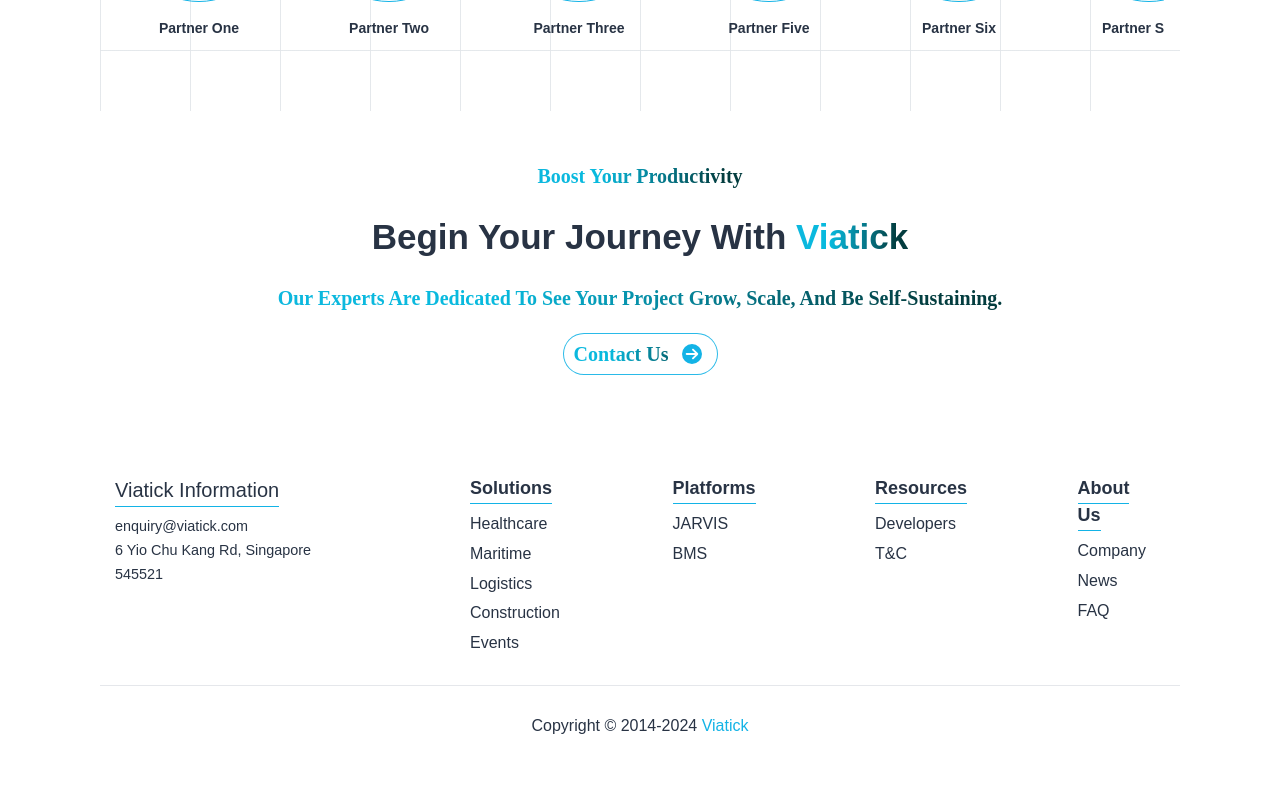
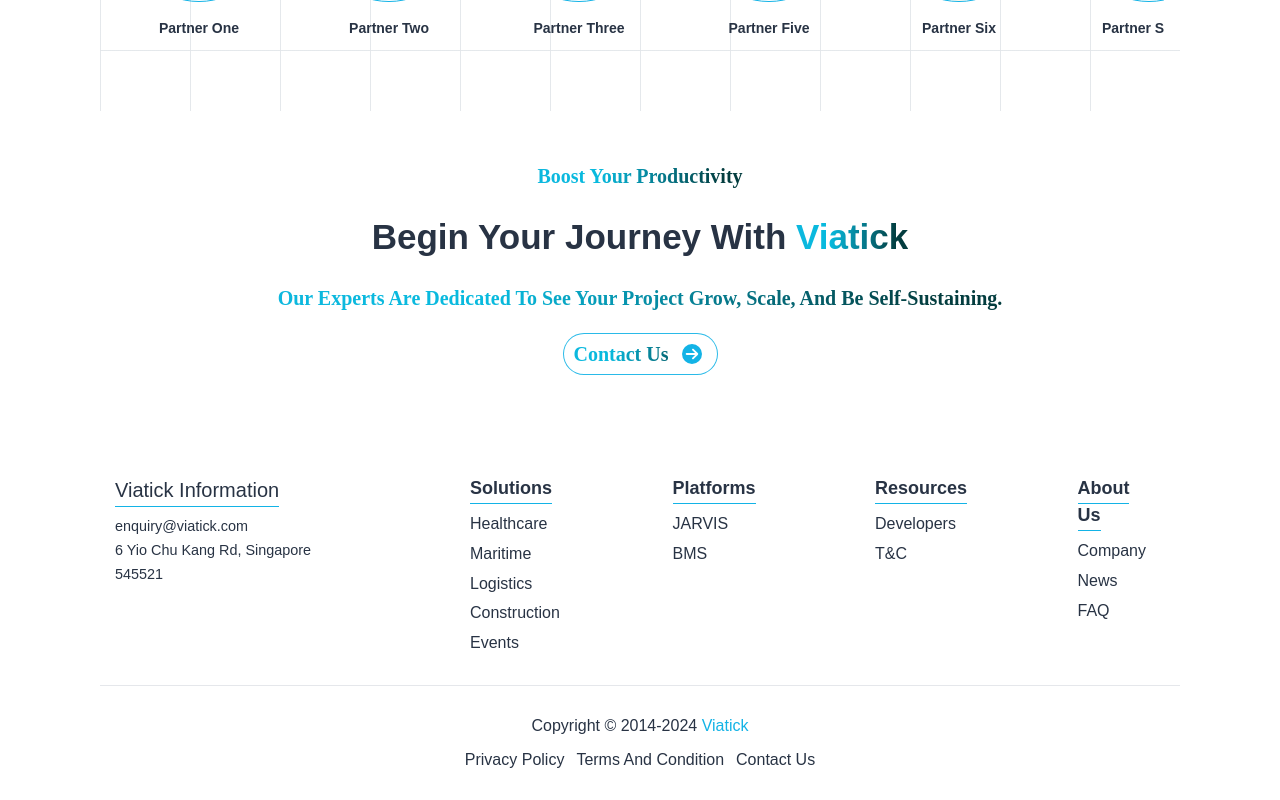
Before and after one commit to WannaMinPaing/viatick, a Next.js app: page / in a window 1280 px wide. Shown: the part 4016-4816 px from the top of the page. Before the commit the page ends 4782 px from the top, so only its background shows below. Built offline with nearby package versions, Linux system fonts and the light colour scheme; a web font is replaced by a local one.

Commit message:
update footer

```diff
--- a/components/footer.tsx
+++ b/components/footer.tsx
@@ -76,9 +76,14 @@
       <hr className="mt-[30px] mb-7 text-primary" />
 
       <div className="flex w-full justify-center max-lg:flex-col">
-        <p className="w-1/3 text-nowrap text-center max-lg:w-full max-lg:text-left dark:text-white text-blue mb-7">
-            Copyright © 2014-2024 <span className="text-primary"> Viatick </span>
-        </p>
+        <div className="dark:text-white text-blue mb-7 text-center">
+            <div>Copyright © 2014-2024 <span className="text-primary"> Viatick </span></div>
+            <div className="flex  text-center gap-3 mt-[10px] items-center justify-center">
+                <div className="cursor-pointer">Privacy Policy</div>
+                <div className="cursor-pointer">Terms And Condition</div>
+                <div className="cursor-pointer">Contact Us</div>
+            </div>
+        </div>
       </div>
     </div>
   );
```
